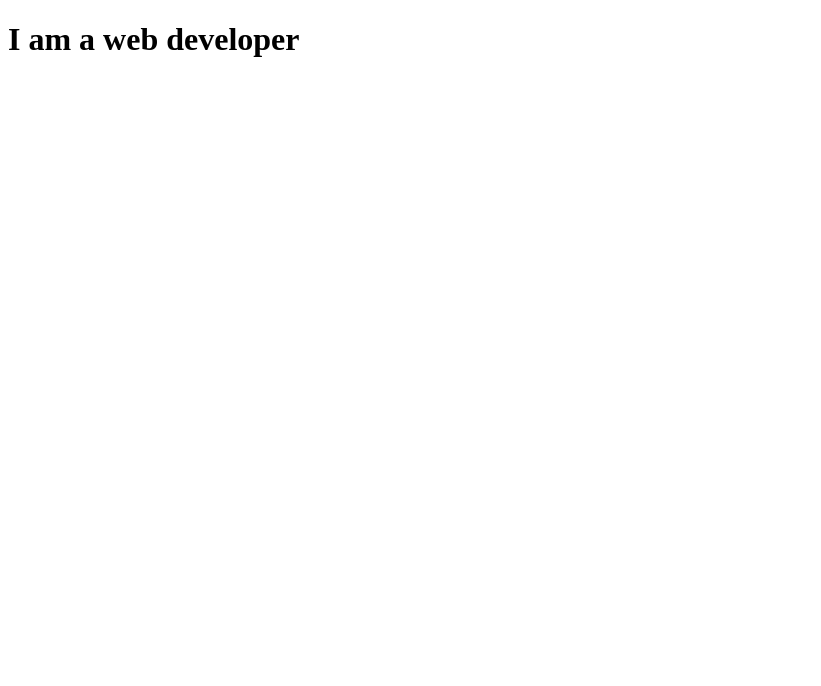
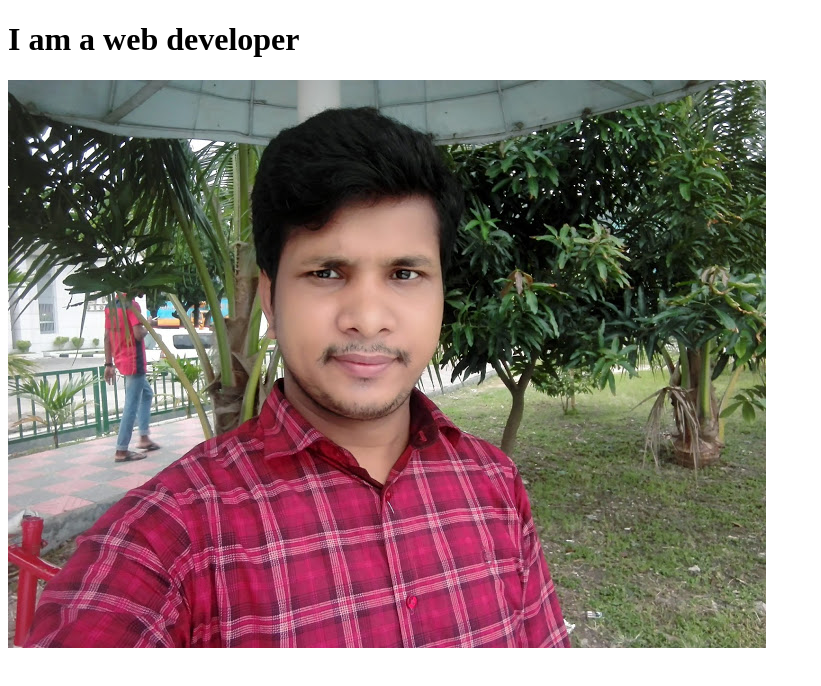
Before and after one commit to nooralam93/my-first-new-repository, a plain HTML site: page index.html in a window 1280 px wide. Shown: the whole page, without its empty margins (0-821 px from the left). Drawn offline with Linux system fonts and the light colour scheme.

Commit message:
photo added

```diff
--- a/index.html
+++ b/index.html
@@ -8,5 +8,6 @@
 </head>
 <body>
     <h1>I am a web developer</h1>
+    <img src="images/IMG_20210603_135658.JPG" alt="">
 </body>
 </html>
```
Also changed, not shown: images/IMG_20210601_183007.jpg (added), images/IMG_20210603_135658.JPG (added).
